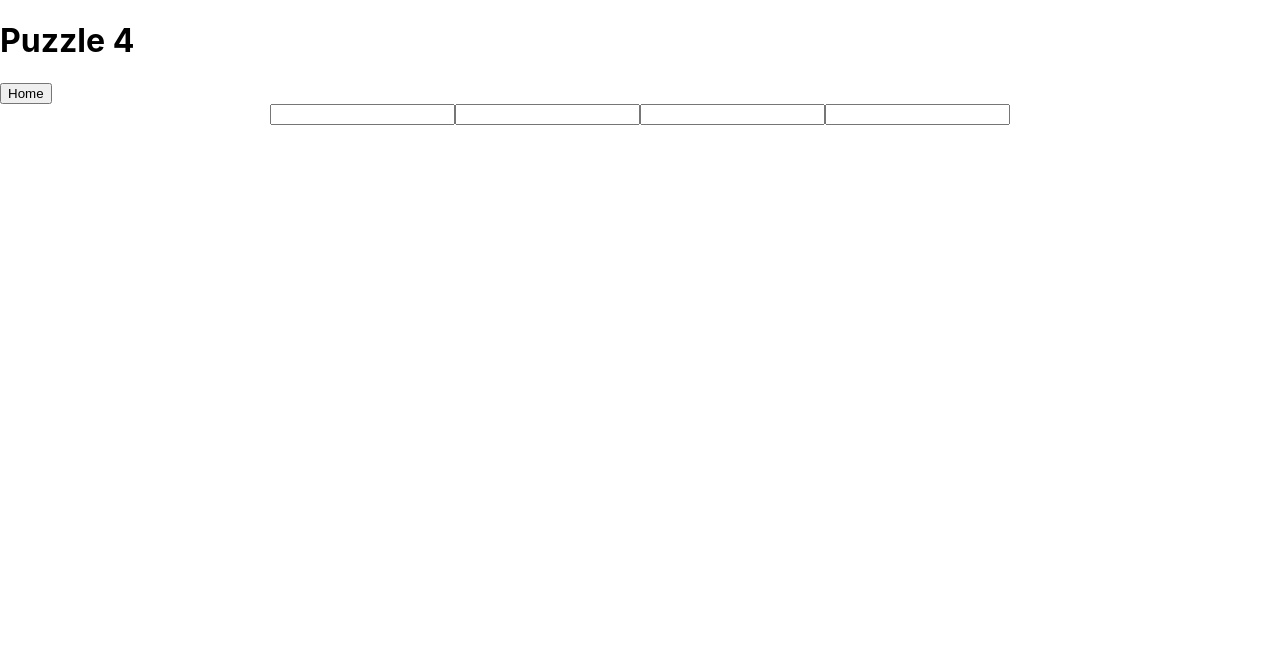
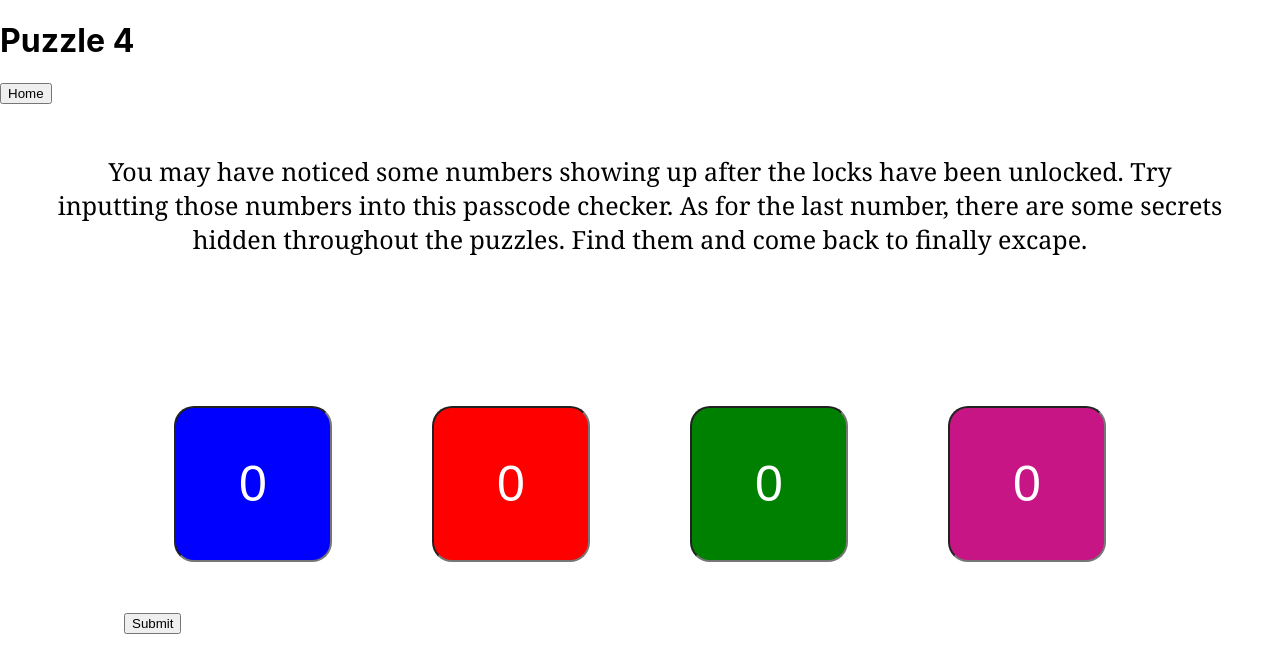
Before and after one commit to chrissharif/Web-Escape, a React (Create React App) app in the folder client/: page /puzzle4 in a window 1280 px wide. Shown: the top 672 px of the page. Built offline with nearby package versions, Linux system fonts and the light colour scheme.

Commit message:
Puzzle Four Done

```diff
--- a/client/src/App.js
+++ b/client/src/App.js
@@ -36,7 +36,7 @@ function App() {
       </Route>
 
       <Route exact path='/home'>
-        <Home answer1={answer1} answer2={answer2} answer3={answer3}/>
+        <Home answer1={answer1} answer2={answer2} answer3={answer3} answer4={answer4}/>
       </Route>
 
       <Route exact path='/leaderboard'>
@@ -56,7 +56,7 @@ function App() {
       </Route>
 
       <Route exact path='/puzzle4'>
-        <Puzzle4 />
+        <Puzzle4 setAnswer4={setAnswer4}/>
       </Route>
     </div>
   );
--- a/client/src/components/Home.jsx
+++ b/client/src/components/Home.jsx
@@ -63,7 +63,7 @@ function Home(props) {
         </div>
 
         <div className='lock'>
-          <div className='lock-semicircle2'></div>
+          <div className={props.answer4 ? correct : 'lock-semicircle2'}></div>
           <div className='number'></div>
         <div className='base'>
           <div className='lock-top'></div>
--- a/client/src/components/Puzzle1.css
+++ b/client/src/components/Puzzle1.css
@@ -37,3 +37,7 @@
   text-align: center;
   margin: 50px;
 }
+
+.secret {
+  color: mediumvioletred;
+}
--- a/client/src/components/Puzzle1.jsx
+++ b/client/src/components/Puzzle1.jsx
@@ -45,7 +45,7 @@ function Puzzle1(props) {
           <div className='num-box'>7</div><div className='num-box'>9</div><div className='num-box'>6</div><div className='text'>One number is correct<br /> and in the correct spot</div>
         </div>
         <div className='three-num-box'>
-          <div className='num-box'>3</div><div className='num-box'>6</div><div className='num-box'>1</div><div className='text'>One number is correct,<br /> but in the wrong spot</div>
+          <div className='num-box'>3</div><div className='num-box'>6</div><div className='num-box secret'>1</div><div className='text'>One number is correct,<br /> but in the wrong spot</div>
         </div>
         <div className='three-num-box'>
           <div className='num-box'>0</div><div className='num-box'>7</div><div className='num-box'>1</div><div className='text'>None of these numbers<br /> are correct</div>
@@ -58,8 +58,7 @@ function Puzzle1(props) {
         <input
           type='number'
           value={answer}
-          onChange={(e) => setAnswer(parseInt(e.target.value))}
-          placeholder='Answer'>
+          onChange={(e) => setAnswer(parseInt(e.target.value))}>
         </input>
         <button>Submit</button>
       </form>
--- a/client/src/components/Puzzle2.css
+++ b/client/src/components/Puzzle2.css
@@ -73,3 +73,7 @@
   margin: 50px;
   font-size: 25px;
 }
+
+.secret {
+  color: mediumvioletred;
+}
--- a/client/src/components/Puzzle2.jsx
+++ b/client/src/components/Puzzle2.jsx
@@ -40,7 +40,8 @@ function Puzzle2(props) {
         <div className='individual'>
           <div className='square'></div>x
           <div className='circle'></div>
-          <div className='equal-sign'>=</div>16
+          <div className='equal-sign'>=</div>1
+          <div className='secret'>6</div>
         </div>
         <div className='individual'>
           <div className='circle'></div>
@@ -68,8 +69,7 @@ function Puzzle2(props) {
         <input
           type='number'
           value={answer}
-          onChange={(e) => setAnswer(parseInt(e.target.value))}
-          placeholder='Answer'>
+          onChange={(e) => setAnswer(parseInt(e.target.value))}>
         </input>
         <button>Submit</button>
       </form>
--- a/client/src/components/Puzzle3.css
+++ b/client/src/components/Puzzle3.css
@@ -16,3 +16,7 @@
   justify-content: center;
   align-items: center;
 }
+
+.secret {
+  color: mediumvioletred;
+}
--- a/client/src/components/Puzzle3.jsx
+++ b/client/src/components/Puzzle3.jsx
@@ -41,7 +41,7 @@ function Puzzle3(props) {
         <div className='clue'>Sally remembers that the chocolate pudding arrived right after the apple pie was placed on the table.</div>
         <div className='clue'>Sally's cousin May came two people before the last person and brought sangria.</div>
         <div className='clue'>The person who came 3 people after the person who brought the<br /> crumb cake prefers the nickname that comes from the name Anthony.</div>
-        <div className='clue'>The third person who came forgot their food at home.</div>
+        <div className='clue'>The <span className='secret'>third</span> person who came forgot their food at home.</div>
         <div className='clue'>Sally realized the apple pie was at the party before May came.</div>
         <div className='clue'>Before the apple pie arrived, there was a platter of fruit on the table which someone brought.</div>
         <div className='clue'>The twins Harry and Barry came before May. They brought one dessert and one entree.</div>
--- a/client/src/components/Puzzle4.css
+++ b/client/src/components/Puzzle4.css
@@ -0,0 +1,34 @@
+.input {
+  height: 150px;
+  width: 150px;
+  margin: 50px;
+  font-size: 50px;
+  text-align: center;
+  border-radius: 20px;
+}
+
+.puzzle-container {
+  display: flex;
+  align-items: center;
+  justify-content: center;
+}
+
+.blue {
+  color: white;
+  background-color: blue;
+}
+
+.red {
+  color: white;
+  background-color: red;
+}
+
+.green {
+  color: white;
+  background-color: green;
+}
+
+.secret-input {
+  color: white;
+  background-color: mediumvioletred;
+}
--- a/client/src/components/Puzzle4.jsx
+++ b/client/src/components/Puzzle4.jsx
@@ -1,8 +1,24 @@
 import './Puzzle4.css'
-import React from 'react'
+import React, {useState} from 'react'
 import { Link } from 'react-router-dom'
 
-function Puzzle4() {
+function Puzzle4(props) {
+
+  const [answer1, setAnswer1] = useState(0)
+  const [answer2, setAnswer2] = useState(0)
+  const [answer3, setAnswer3] = useState(0)
+  const [secret, setSecret] = useState(0)
+
+  async function onSubmit(e) {
+    e.preventDefault()
+    if (answer1 === '4' && answer2 === '7' && answer3 === '1' && secret === '163') {
+      console.log('correct')
+      props.setAnswer4(true)
+    } else {
+      console.log('nope')
+    }
+  }
+
   return (
     <div>
       <h1>Puzzle 4</h1>
@@ -12,11 +28,43 @@ function Puzzle4() {
         </Link>
       </nav>
 
+      <div className='text'>
+        You may have noticed some numbers
+        showing up after the locks have been unlocked. Try inputting
+        those numbers into this passcode checker. As for the last number,
+        there are some secrets hidden throughout the puzzles. Find them and
+        come back to finally excape.
+      </div>
+
       <div className='puzzle-container'>
-        <input></input>
-        <input></input>
-        <input></input>
-        <input></input>
+        <form onSubmit={onSubmit}>
+        <input className='input blue'
+          type='text'
+          value={answer1}
+          onChange={(e) => setAnswer1((e.target.value))}>
+        </input>
+
+        <input className='input red'
+          type='text'
+          value={answer2}
+          onChange={(e) => setAnswer2((e.target.value))}>
+        </input>
+
+        <input className='input green'
+          type='text'
+          value={answer3}
+          onChange={(e) => setAnswer3((e.target.value))}>
+        </input>
+
+        <input className='input secret-input'
+          type='text'
+          value={secret}
+          onChange={(e) => setSecret((e.target.value))}>
+        </input>
+        <br />
+        <button>Submit</button>
+        </form>
+
       </div>
 
     </div>
```
